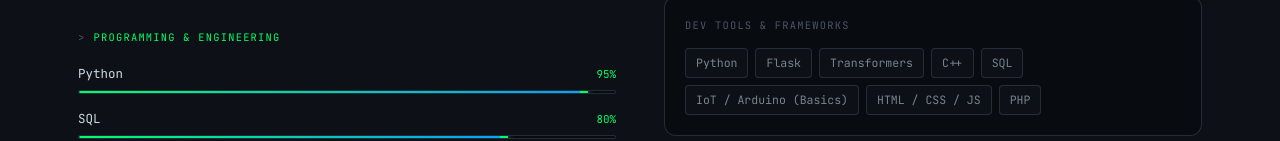
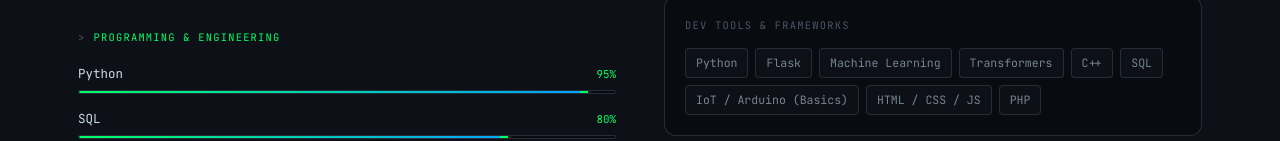
Before and after one commit to TanishRohil/PortfolioWebsite, a plain HTML site: page index.html in a window 1280 px wide. Shown: the part 2999-3140 px from the top of the page. Drawn offline with Linux system fonts and the light colour scheme; animation ran at ten frames a second.

Commit message:
Add 'Machine Learning' tag to tags cloud

```diff
--- a/index.html
+++ b/index.html
@@ -304,6 +304,7 @@
           <div class="tags-cloud">
             <span class="s-tag-item">Python</span>
             <span class="s-tag-item">Flask</span>
+            <span class="s-tag-item">Machine Learning</span>
             <span class="s-tag-item">Transformers</span>
             <span class="s-tag-item">C++</span>
             <span class="s-tag-item">SQL</span>
```
